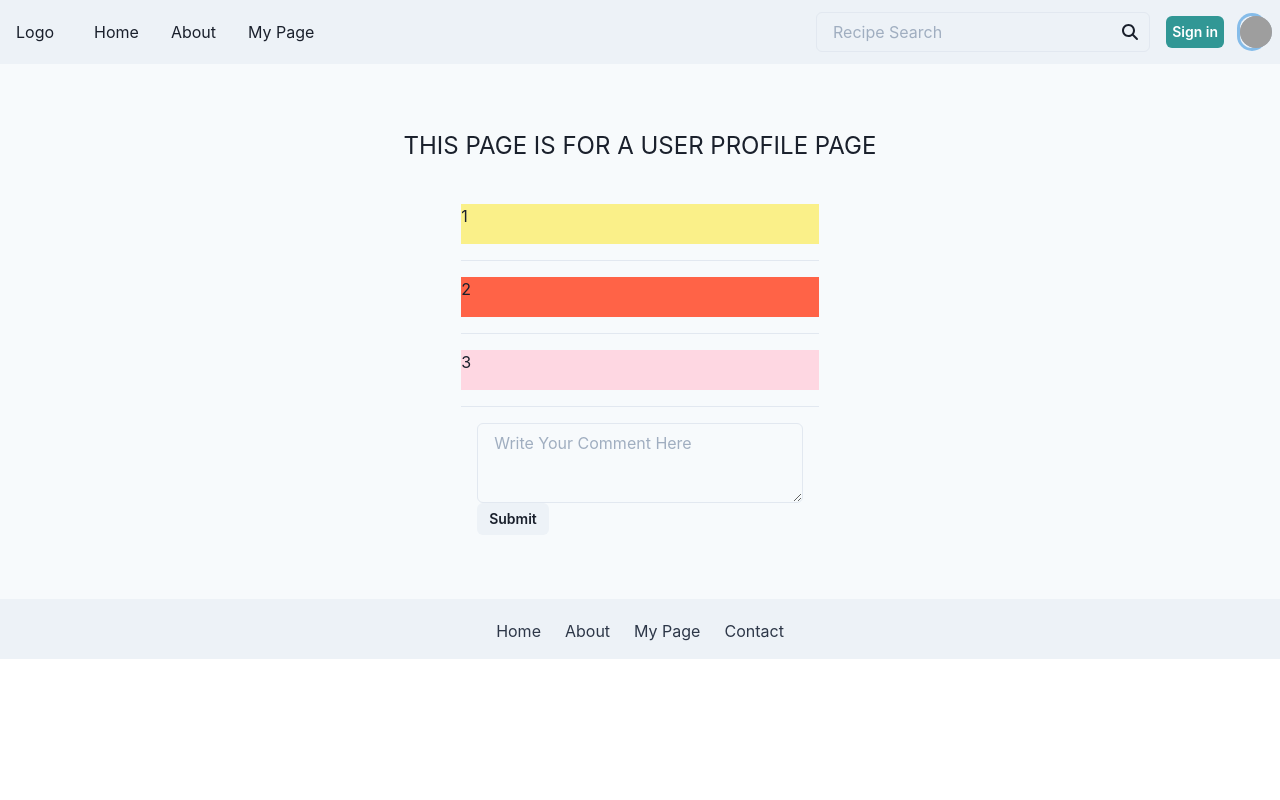
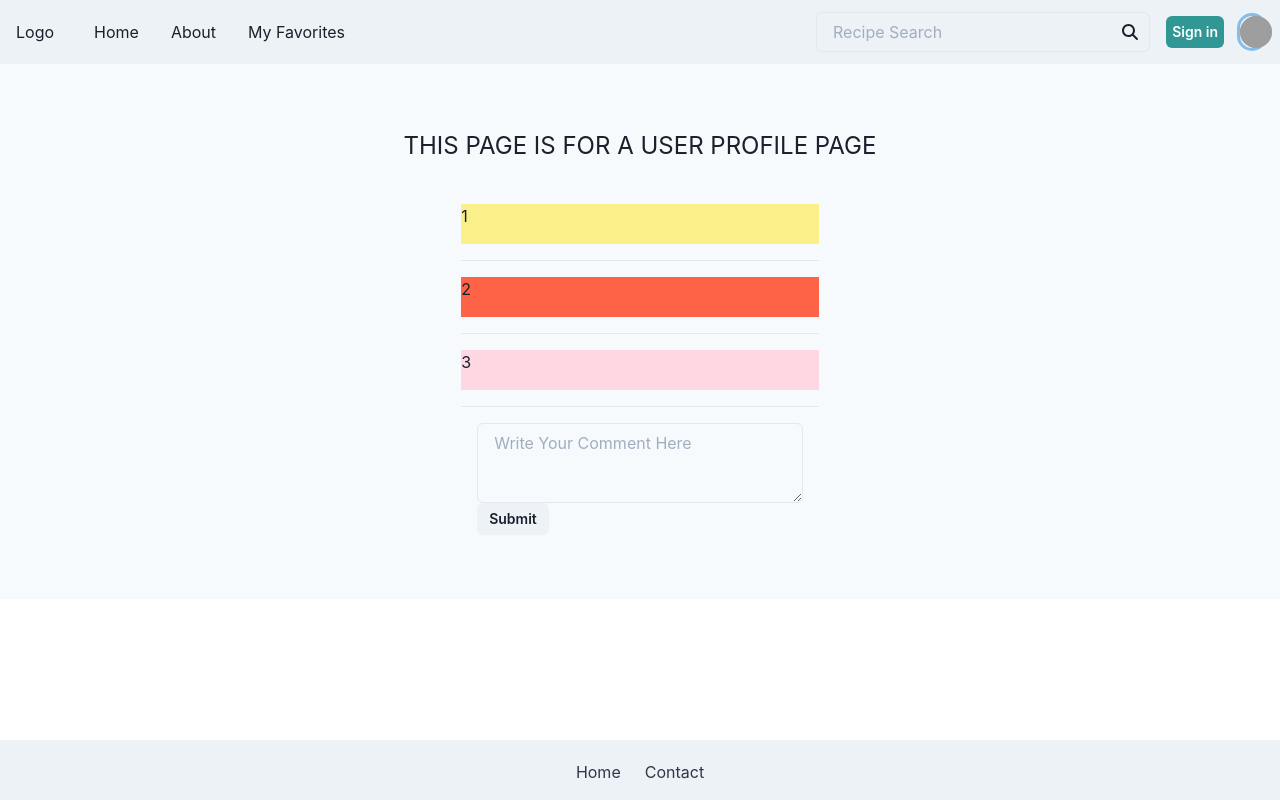
Before and after one commit to ksjefferies/Food-for-Thought, a React (Create React App) app: page /mypage in a window 1280 px wide. Built offline with nearby package versions, Linux system fonts and the light colour scheme; grey boxes are pictures that could not be loaded.

Commit message:
link nav buttons, containers

```diff
--- a/src/App.css
+++ b/src/App.css
@@ -1,39 +1,4 @@
-.App {
-  text-align: center;
+#root {
+  height: 100vh;
+  display: flex;
 }
-
-.App-logo {
-  height: 40vmin;
-  pointer-events: none;
-}
-
-@media (prefers-reduced-motion: no-preference) {
-  .App-logo {
-    animation: App-logo-spin infinite 20s linear;
-  }
-}
-
-.App-header {
-  background-color: #282c34;
-  min-height: 100vh;
-  display: flex;
-  flex-direction: column;
-  align-items: center;
-  justify-content: center;
-  font-size: calc(10px + 2vmin);
-  color: white;
-}
-
-.App-link {
-  color: #61dafb;
-}
-
-@keyframes App-logo-spin {
-  from {
-    transform: rotate(0deg);
-  }
-
-  to {
-    transform: rotate(360deg);
-  }
-}
--- a/src/component/pageContainer/PageContainer.jsx
+++ b/src/component/pageContainer/PageContainer.jsx
@@ -1,13 +1,21 @@
-import { Box } from "@chakra-ui/react"
+import { Box, Flex } from "@chakra-ui/react"
 import Header from "./header/Header"
 import Footer from "./footer/Footer"
 
 export default function PageContainer({ children }) {
     return (
-        <Box>
+        <Flex
+            flexDirection={"column"}
+            justifyContent={"space-between"}
+            width={"full"}>
             <Header />
-            {children}
+            <Box
+                flex={1}
+                flexGrow={1}
+            >
+                {children}
+            </Box>
             <Footer />
-        </Box>
+        </Flex>
     )
 }
--- a/src/component/pageContainer/footer/Footer.jsx
+++ b/src/component/pageContainer/footer/Footer.jsx
@@ -22,8 +22,8 @@ export default function Footer() {
                 align={'center'}>
                 <Stack direction={'row'} spacing={6}>
                     <Link href={'/'}>Home</Link>
-                    <Link href={'/about'}>About</Link>
-                    <Link href={'/mypage'}>My Page</Link>
+                    {/* <Link href={'/about'}>About</Link>
+                    <Link href={'/mypage'}>My Page</Link> */}
                     <Link href={'/contact'} >Contact</Link>
                 </Stack>
             </Container>
--- a/src/component/pageContainer/header/Header.jsx
+++ b/src/component/pageContainer/header/Header.jsx
@@ -1,5 +1,7 @@
 import { NavLink } from './NavLink';
 import { HamburgerIcon, CloseIcon } from '@chakra-ui/icons';
+import { useNavigate } from 'react-router';
+import SearchBar from "./SearchBar";
 import {
     Box,
     Flex,
@@ -16,7 +18,6 @@ import {
     useColorModeValue,
     Stack
 } from '@chakra-ui/react';
-import SearchBar from "./SearchBar";
 
 const Links = [
     {
@@ -28,18 +29,20 @@ const Links = [
         href: "/about"
     },
     {
-        text: 'My Page',
+        text: 'My Favorites',
         href: '/mypage'
     }
 ];
 
 export default function Header() {
     const { isOpen, onOpen, onClose } = useDisclosure();
+    const navigate = useNavigate();
 
     return (
         <Box
             bg={useColorModeValue('gray.100', 'gray.900')} px={4}>
             <Flex h={16} alignItems={'center'} justifyContent={'space-between'}>
+
                 <IconButton
                     size={'md'}
                     icon={isOpen ? <CloseIcon /> : <HamburgerIcon />}
@@ -49,6 +52,7 @@ export default function Header() {
                 />
                 <HStack spacing={8} alignItems={'center'}>
                     <Box>Logo</Box>
+
                     <HStack
                         as={'nav'}
                         spacing={4}
@@ -57,6 +61,7 @@ export default function Header() {
                             <NavLink href={link.href} key={link.text}>{link.text}</NavLink>
                         ))}
                     </HStack>
+
                 </HStack>
                 <Flex alignItems={'center'}>
                     <HStack
@@ -73,6 +78,7 @@ export default function Header() {
                             mr={4}>
                             Sign in
                         </Button>
+
                         <Menu>
                             <MenuButton
                                 as={Button}
@@ -87,26 +93,17 @@ export default function Header() {
                                     }
                                 />
                             </MenuButton>
+
                             <MenuList>
-                                <MenuItem>My Profile</MenuItem>
-                                <MenuItem>Favorites</MenuItem>
+                                <MenuItem>Account Settings</MenuItem>
+                                <MenuItem onClick={() => navigate('../mypage')}>Favorites</MenuItem>
                                 <MenuDivider />
-                                <MenuItem>Logout</MenuItem>
+                                <MenuItem onClick={() => navigate('../')}>Logout</MenuItem>
                             </MenuList>
                         </Menu>
                     </HStack>
                 </Flex>
             </Flex>
-
-            {isOpen ? (
-                <Box pb={4} display={{ md: 'none' }}>
-                    <Stack as={'nav'} spacing={4}>
-                        {Links.map((link) => (
-                            <NavLink key={link}>{link}</NavLink>
-                        ))}
-                    </Stack>
-                </Box>
-            ) : null}
         </Box>
     );
 }
```
Also changed, not shown: src/component/recipeCard/RecipeCard.jsx (+0 -11 lines).
